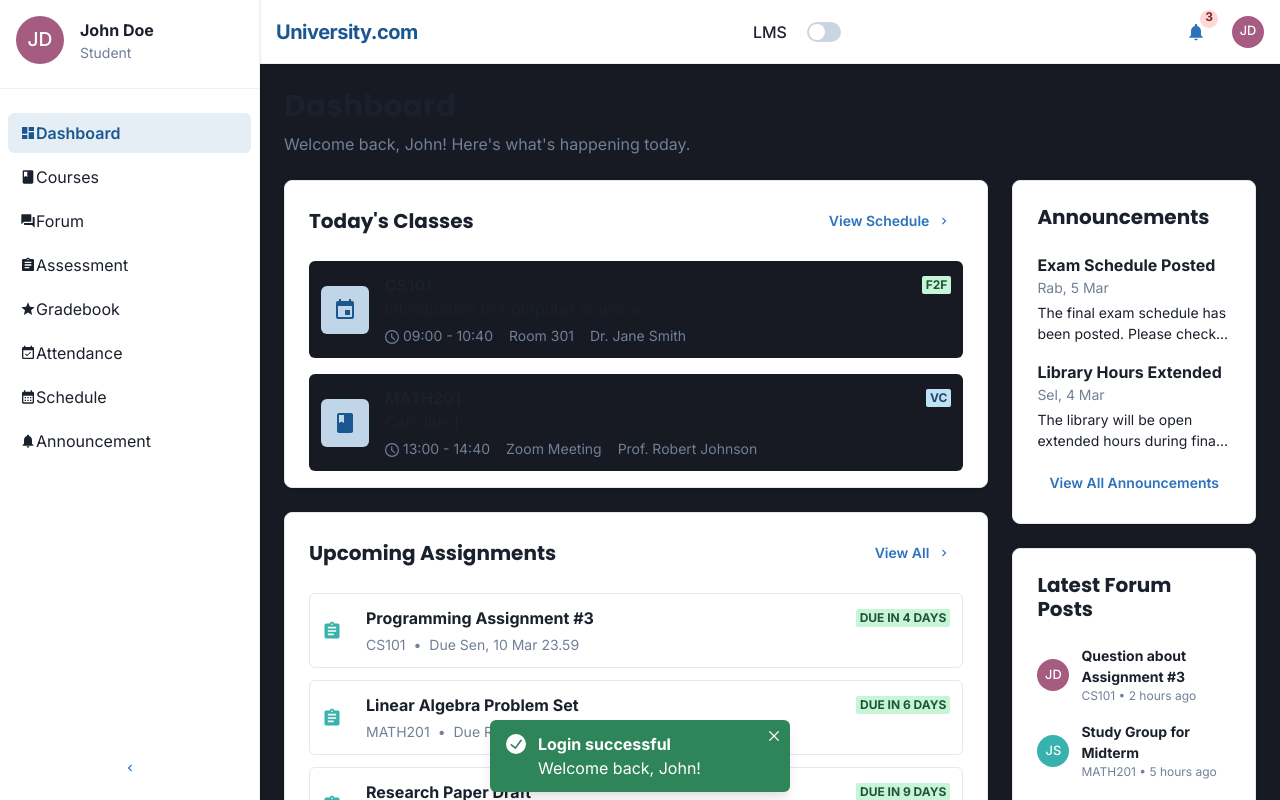
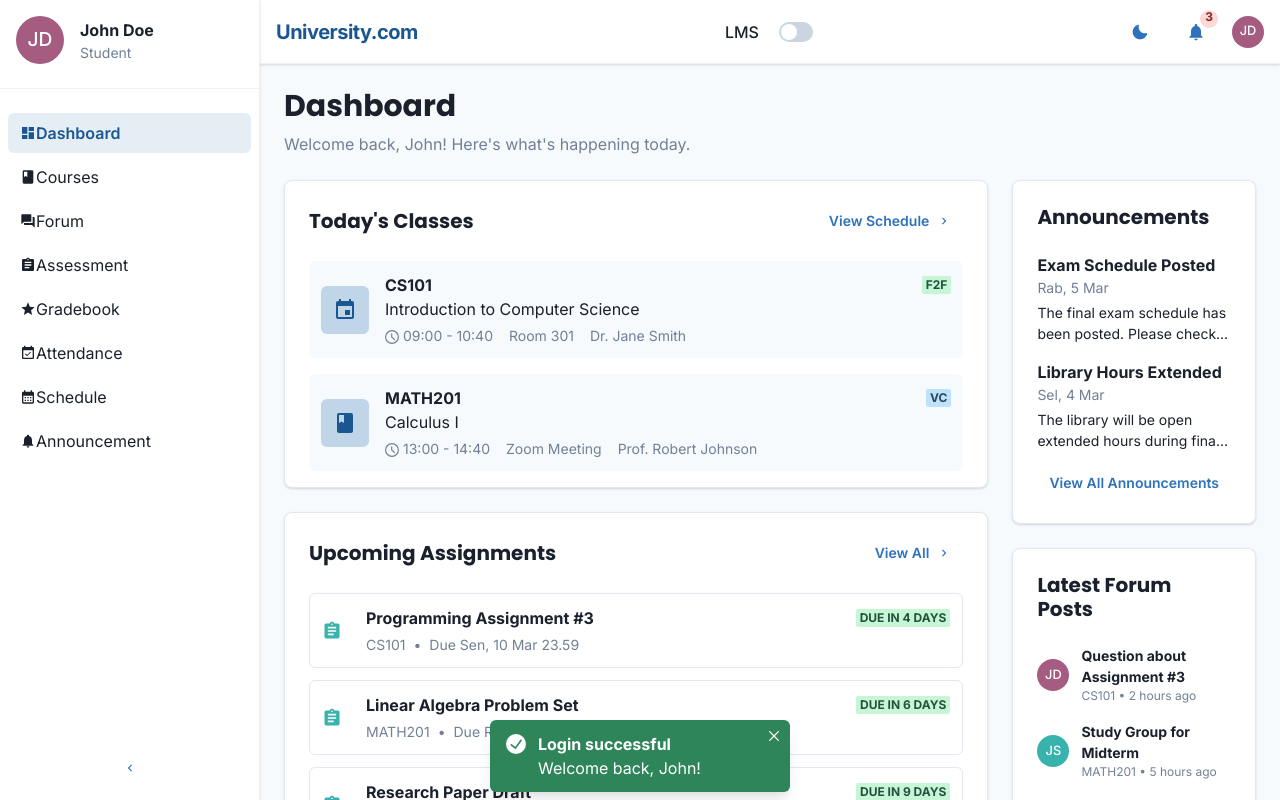
Before and after one commit to luthfidi/university-lms, a React (Vite) app: page /login in a window 1280 px wide. Both pictures are taken after typing "Sample", "Sample123" into the empty fields and a click on the button "Sign In". Built offline with nearby package versions, Linux system fonts and the light colour scheme.

Commit message:
update toggle theme

```diff
--- a/src/components/organisms/sidebar/Navbar.tsx
+++ b/src/components/organisms/sidebar/Navbar.tsx
@@ -19,6 +19,7 @@ import { BellIcon, SettingsIcon } from "@chakra-ui/icons";
 import { useNavigate } from "react-router-dom";
 import useAuthStore from "@/store/authStore";
 import { AppModule } from "@/types/global";
+import ThemeToggleButton from "./ThemeToggleButton"; // Import the new component
 
 interface NavbarProps {
   marginLeft: string;
@@ -90,6 +91,9 @@ const Navbar: React.FC<NavbarProps> = ({ marginLeft }) => {
 
         {/* Right-side actions */}
         <Flex align="center" gap={4}>
+          {/* Theme Toggle Button */}
+          <ThemeToggleButton />
+
           {/* Notifications */}
           <Menu>
             <MenuButton
--- /dev/null
+++ b/src/components/organisms/sidebar/ThemeToggleButton.tsx
@@ -0,0 +1,27 @@
+import { IconButton, useColorMode, Tooltip } from "@chakra-ui/react";
+import { MoonIcon, SunIcon } from "@chakra-ui/icons";
+
+const ThemeToggleButton = () => {
+  const { colorMode, toggleColorMode } = useColorMode();
+
+  return (
+    <Tooltip
+      label={
+        colorMode === "light" ? "Switch to dark mode" : "Switch to light mode"
+      }
+    >
+      <IconButton
+        aria-label={
+          colorMode === "light" ? "Switch to dark mode" : "Switch to light mode"
+        }
+        icon={colorMode === "light" ? <MoonIcon /> : <SunIcon />}
+        onClick={toggleColorMode}
+        variant="ghost"
+        colorScheme="blue"
+        size="md"
+      />
+    </Tooltip>
+  );
+};
+
+export default ThemeToggleButton;
--- a/src/main.tsx
+++ b/src/main.tsx
@@ -1,6 +1,6 @@
 import React from "react";
 import ReactDOM from "react-dom/client";
-import { ChakraProvider } from "@chakra-ui/react";
+import { ChakraProvider, ColorModeScript } from "@chakra-ui/react";
 import { createBrowserRouter, RouterProvider } from "react-router-dom";
 import { QueryClient, QueryClientProvider } from "@tanstack/react-query";
 import theme from "./theme";
@@ -24,6 +24,8 @@ ReactDOM.createRoot(document.getElementById("root")!).render(
   <React.StrictMode>
     <QueryClientProvider client={queryClient}>
       <ChakraProvider theme={theme}>
+        {/* Add ColorModeScript with initialColorMode from theme */}
+        <ColorModeScript initialColorMode={theme.config.initialColorMode} />
         <RouterProvider router={router} />
       </ChakraProvider>
     </QueryClientProvider>
--- a/src/theme/index.ts
+++ b/src/theme/index.ts
@@ -1,4 +1,10 @@
-import { extendTheme } from "@chakra-ui/react";
+import { extendTheme, ThemeConfig } from "@chakra-ui/react";
+
+// Add color mode config
+const config: ThemeConfig = {
+  initialColorMode: "light",
+  useSystemColorMode: false,
+};
 
 const colors = {
   brand: {
@@ -40,7 +46,7 @@ const colors = {
     },
   },
   gray: {
-    50: "#171923", // error color
+    50: "#F7FAFC",
     100: "#EDF2F7",
     200: "#E2E8F0",
     300: "#CBD5E0",
@@ -109,6 +115,16 @@ const space = {
   72: "18rem",
   80: "20rem",
   96: "24rem",
+};
+
+// Styles for dark mode and light mode
+const styles = {
+  global: (props: { colorMode: "light" | "dark" }) => ({
+    body: {
+      bg: props.colorMode === "dark" ? "gray.800" : "gray.50",
+      color: props.colorMode === "dark" ? "white" : "gray.800",
+    },
+  }),
 };
 
 // Component specific styling
@@ -186,20 +202,22 @@ const components = {
     },
   },
   Sidebar: {
-    baseStyle: {
-      bg: "white",
+    baseStyle: (props: { colorMode: "light" | "dark" }) => ({
+      bg: props.colorMode === "dark" ? "gray.800" : "white",
       borderRight: "1px",
-      borderColor: "gray.100",
-    },
+      borderColor: props.colorMode === "dark" ? "gray.700" : "gray.100",
+    }),
   },
 };
 
 const theme = extendTheme({
+  config,
   colors,
   fonts,
   breakpoints,
   shadows,
   space,
+  styles,
   components,
 });
 
```
